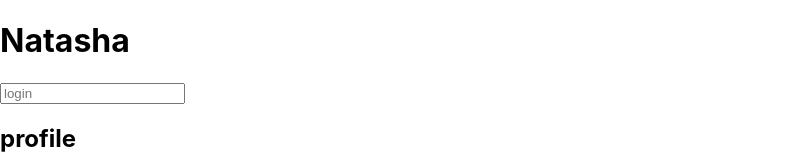
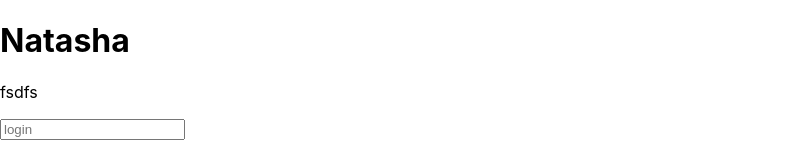
Before and after one commit to safronman/test_git2, a React (Create React App) app: page / in a window 1280 px wide. Shown: the top 162 px of the page, without its empty margins (0-787 px from the left). Built offline with nearby package versions, Linux system fonts and the light colour scheme.

Commit message:
commit 0

```diff
--- a/src/App.js
+++ b/src/App.js
@@ -5,12 +5,13 @@ const a = 1
 function App() {
 
 	const logoutHandler = () => {
-		alert('logout')
+		alert('logout');
 	}
 
 	return (
 		<div>
 			<h1>Natasha</h1>
+			<p>fsdfs</p>
 			<input type="text" placeholder={'login'}/>
 			<h2>profile</h2>
 			<img src="fdsfds/sdfdsf" alt="avatar"/>
```
Also changed, not shown: package.json (+0 -18 lines).
